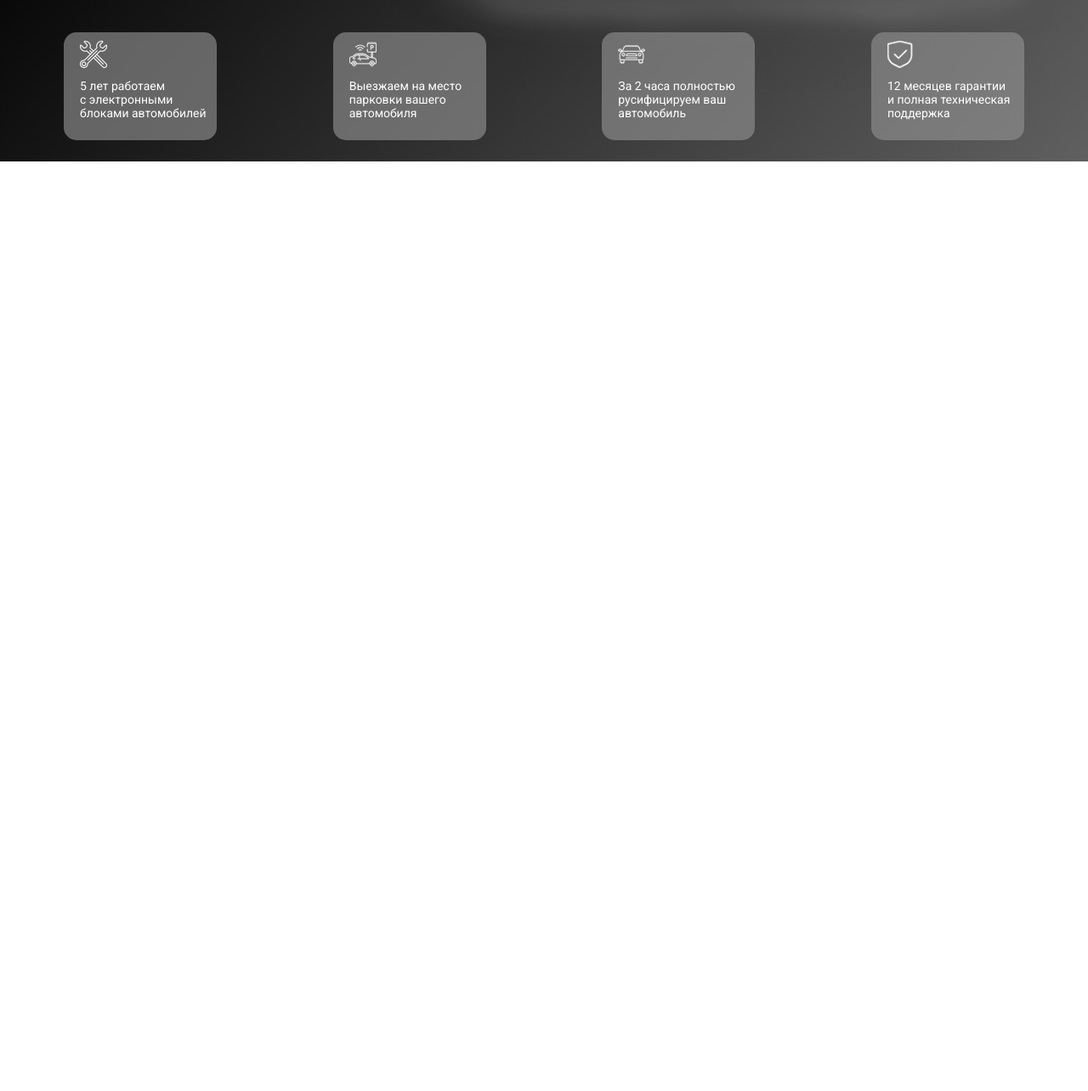
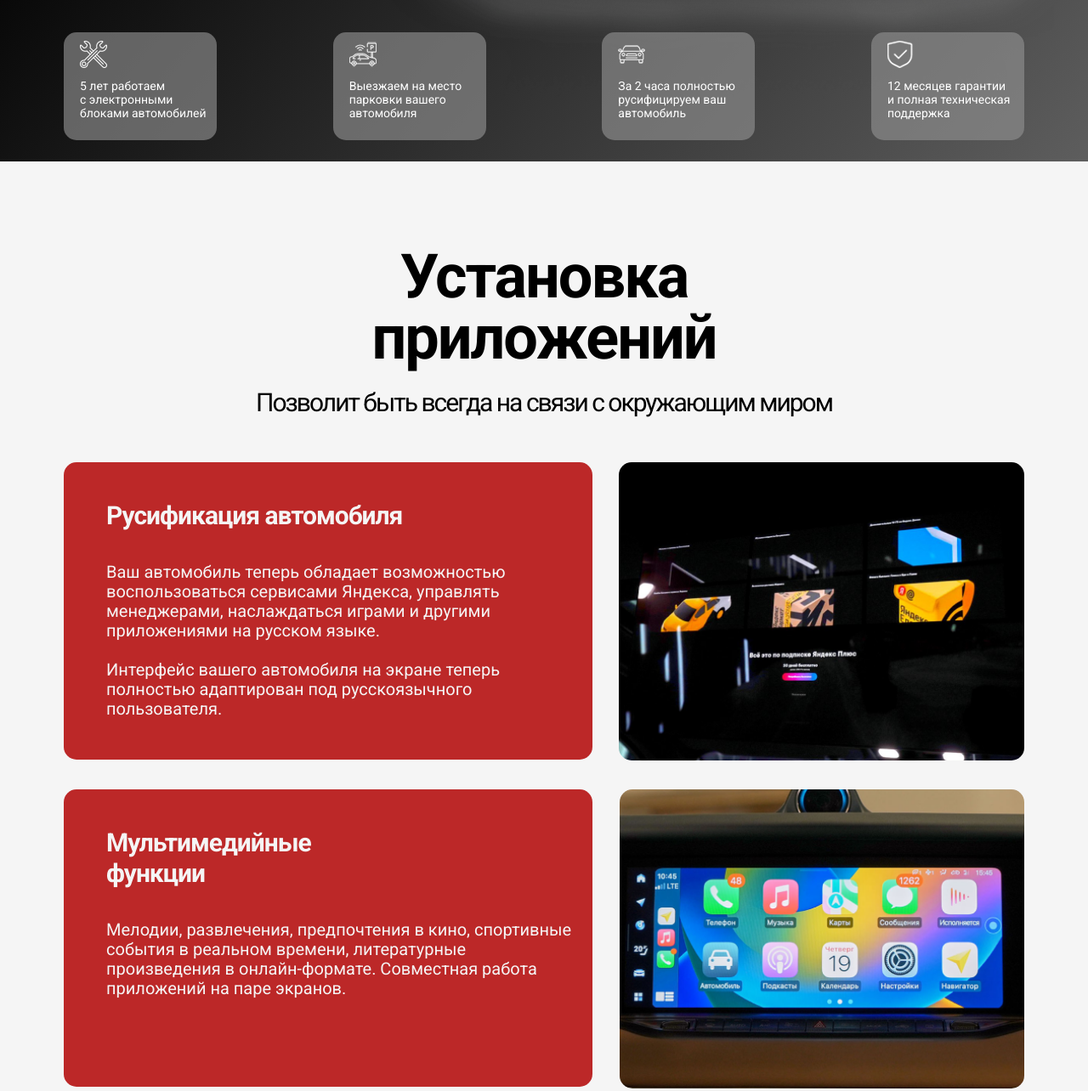
Before and after one commit to Gannshe/pro-tuning, a plain HTML site: page index.html in a window 1280 px wide. Shown: the part 500-1784 px from the top of the page at 85% size. Before the commit the page ends 800 px from the top, so only its background shows below. Drawn offline with Linux system fonts and the light colour scheme.

Commit message:
add block install app

```diff
--- /dev/null
+++ b/assets/css/_section.scss
@@ -0,0 +1,55 @@
+.title {
+    font-size: 72px;
+    line-height: 1;
+    letter-spacing: -2px;
+    text-align: center;
+    color: #000;
+    padding-top: 100px;
+}
+.block-install__des {
+    text-align: center;
+    font-size: 30px;
+    line-height: 36px;
+    letter-spacing: -2px;
+    color: #000;
+    margin: 22px 0 52px;
+
+}
+.block-install__item {
+    display: flex;
+    justify-content: space-between;
+    gap: 30px;
+    margin-bottom: 34px;
+
+    &-left {
+        width: 55%;
+        background: $red;
+        border-radius: 15px;
+        padding: 45px 24px 0 50px;
+        height: 350px;
+    }
+
+    &-right {
+        border-radius: 15px;
+        overflow: hidden;
+
+    }
+}
+.install__item-left__title {
+    font-size: 30px;
+    line-height: 36px;
+    letter-spacing: -1px;
+    color: $grey;
+    margin-bottom: 37px;
+    width: 90%;
+}
+.install__item-left__des {
+    font-size: 20px;
+    line-height: 23px;
+    color: $grey;
+}
+.install__item_right-img {
+    width: 100%;
+    object-fit: cover;
+    height: 100%;
+}
--- a/assets/css/main.scss
+++ b/assets/css/main.scss
@@ -1,4 +1,7 @@
 @import url('https://fonts.googleapis.com/css2?family=Roboto:wght@400;500;700;900&display=swap');
+
+$red: #BC2828;
+$grey: #F5F5F5;
 
 *,
 *::after,
@@ -22,6 +25,7 @@ body {
     font-family: "Roboto", sans-serif;
     font-weight: 400;
     font-style: normal;
+    background: $grey;
 }
 .container {
     max-width: 1200px;
@@ -29,7 +33,8 @@ body {
     padding: 0 35px;
     margin: 0 auto;
 }
-$red: #BC2828;
+
 @import "fonts";
 @import "header";
 @import "firstBlock";
+@import "section";
--- a/index.html
+++ b/index.html
@@ -85,6 +85,44 @@
             </div>
         </div>
     </section>
+    <section class="container block-install">
+        <h2 class="block-install__title title roboto-bold">Установка <br> приложений</h2>
+        <div class="block-install__des roboto-regular">Позволит быть всегда на связи с окружающим миром</div>
+        <div class="block-install__items">
+            <div class="block-install__item">
+                <div class="block-install__item-left">
+                    <div class="install__item-left__title roboto-bold">Русификация автомобиля</div>
+                    <div class="install__item-left__des roboto-regular">Ваш автомобиль теперь обладает возможностью воспользоваться сервисами Яндекса, управлять менеджерами, наслаждаться играми и другими приложениями на русском языке.
+                        <br><br>
+                        Интерфейс вашего автомобиля на экране теперь полностью адаптирован под русскоязычного пользователя.</div>
+                </div>
+                <div class="block-install__item-right">
+                    <img src="/assets/img/install-1.png" alt="" class="install__item_right-img">
+                </div>
+            </div>
 
+            <div class="block-install__item">
+                <div class="block-install__item-left">
+                    <div class="install__item-left__title roboto-bold" style="width: min-content;">Мультимедийные
+                        функции</div>
+                    <div class="install__item-left__des roboto-regular">Мелодии, развлечения, предпочтения в кино, спортивные события в реальном времени, литературные произведения в онлайн-формате. Совместная работа приложений на паре экранов.</div>
+                </div>
+                <div class="block-install__item-right">
+                    <img src="/assets/img/install-2.png" alt="" class="install__item_right-img">
+                </div>
+            </div>
+
+            <div class="block-install__item">
+                <div class="block-install__item-left">
+                    <div class="install__item-left__title roboto-bold">Установка приложений и магазина на 3 экранах</div>
+                    <div class="install__item-left__des roboto-regular">ВНа трех экранах, включая второй ряд, мы размещаем магазин приложений и ваши самые предпочитаемые приложения.</div>
+                </div>
+                <div class="block-install__item-right">
+                    <img src="/assets/img/install-3.png" alt="" class="install__item_right-img">
+                </div>
+            </div>
+        </div>
+        </div>
+    </section>
 </body>
 </html>
```
Also changed, not shown: assets/css/main.css, assets/css/main.min.css, assets/img/install-1.png (added), assets/img/install-2.png (added), assets/img/install-3.png (added).
